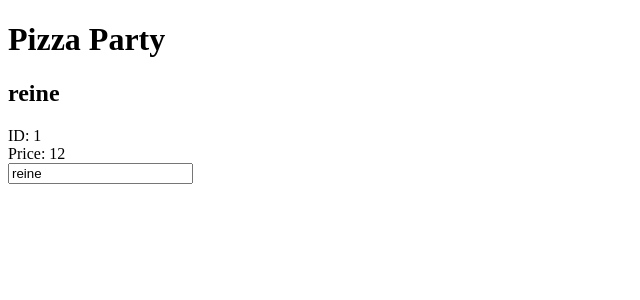
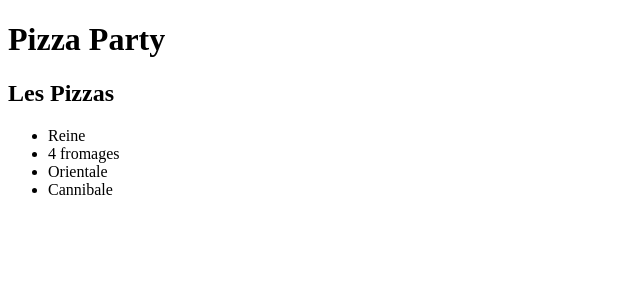
Before and after one commit to NicolasRousseaux26/angular-pizza, an Angular app: page / in a window 1280 px wide. Shown: the top 300 px of the page, without its empty margins (0-640 px from the left). Built offline with nearby package versions, Linux system fonts and the light colour scheme.

Commit message:
Display pizza list and selected pizza

```diff
--- a/src/app/app.component.html
+++ b/src/app/app.component.html
@@ -1,6 +1,16 @@
 <h1>{{ title }}</h1>
-<h2>{{ pizza.name }}</h2>
-<div>ID: {{ pizza.id }}</div>
-<div>Price: {{ pizza.price }}</div>
+<div *ngIf="selectedPizza">
+    <h2>{{ selectedPizza.name }}</h2>
+    <div>ID: {{ selectedPizza.id }}</div>
+    <div>Price: {{ selectedPizza.price }}</div>
 
-<input [(ngModel)]="pizza.name">
+<input [(ngModel)]="selectedPizza.name">
+</div>
+
+<h2>Les Pizzas</h2>
+
+<ul>
+    <li *ngFor="let pizza of pizzas" (click)="onSelect(pizza)">
+        {{ pizza.name }}
+    </li>
+</ul>
--- a/src/app/app.component.scss
+++ b/src/app/app.component.scss
@@ -0,0 +1,10 @@
+$color: lightgreen;
+
+li {
+
+    transition: 0.5s;
+
+    &:hover {
+        box-shadow: 1px 1px 1px 1px lightslategrey;
+    }
+}
--- a/src/app/app.component.ts
+++ b/src/app/app.component.ts
@@ -6,6 +6,14 @@ class Pizza {
   price: number;
 }
 
+const PIZZAS : Pizza[] = [
+  { id: 1, name: 'Reine', price: 12 },
+  { id: 2, name: '4 fromages', price: 13 },
+  { id: 3, name: 'Orientale', price: 11 },
+  { id: 4, name: 'Cannibale', price: 9 }
+];
+
+
 @Component({
   selector: 'app-root',
   templateUrl: './app.component.html',
@@ -13,9 +21,11 @@ class Pizza {
 })
 export class AppComponent {
   title = 'Pizza Party';
-  pizza: Pizza = {
-    id: 1,
-    name: 'reine',
-    price: 12
+  selectedPizza: Pizza;
+  pizzas: Pizza[] = PIZZAS;
+
+  onSelect(pizza: Pizza): void {
+    console.log(pizza);
+    this.selectedPizza = pizza;
   }
 }
```
